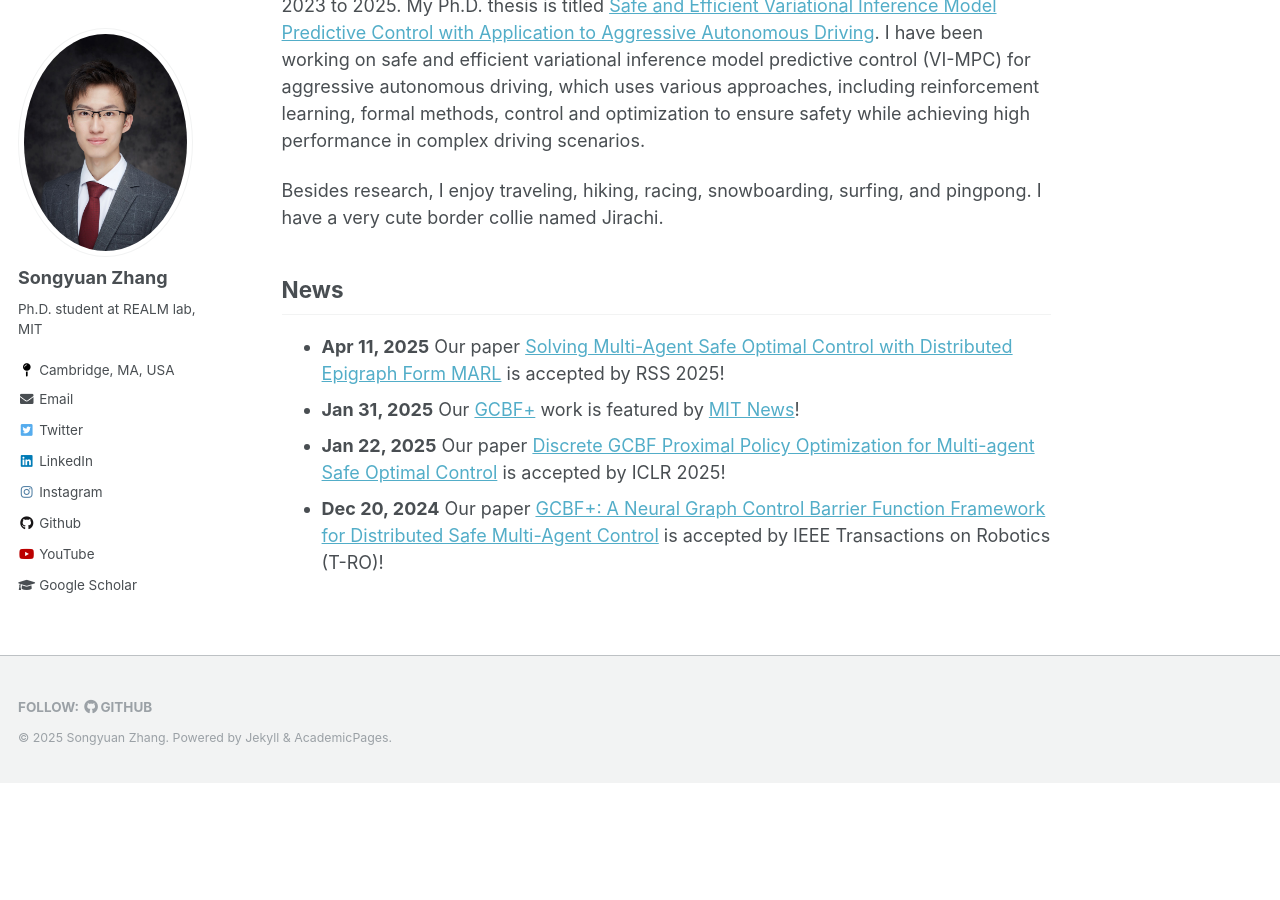
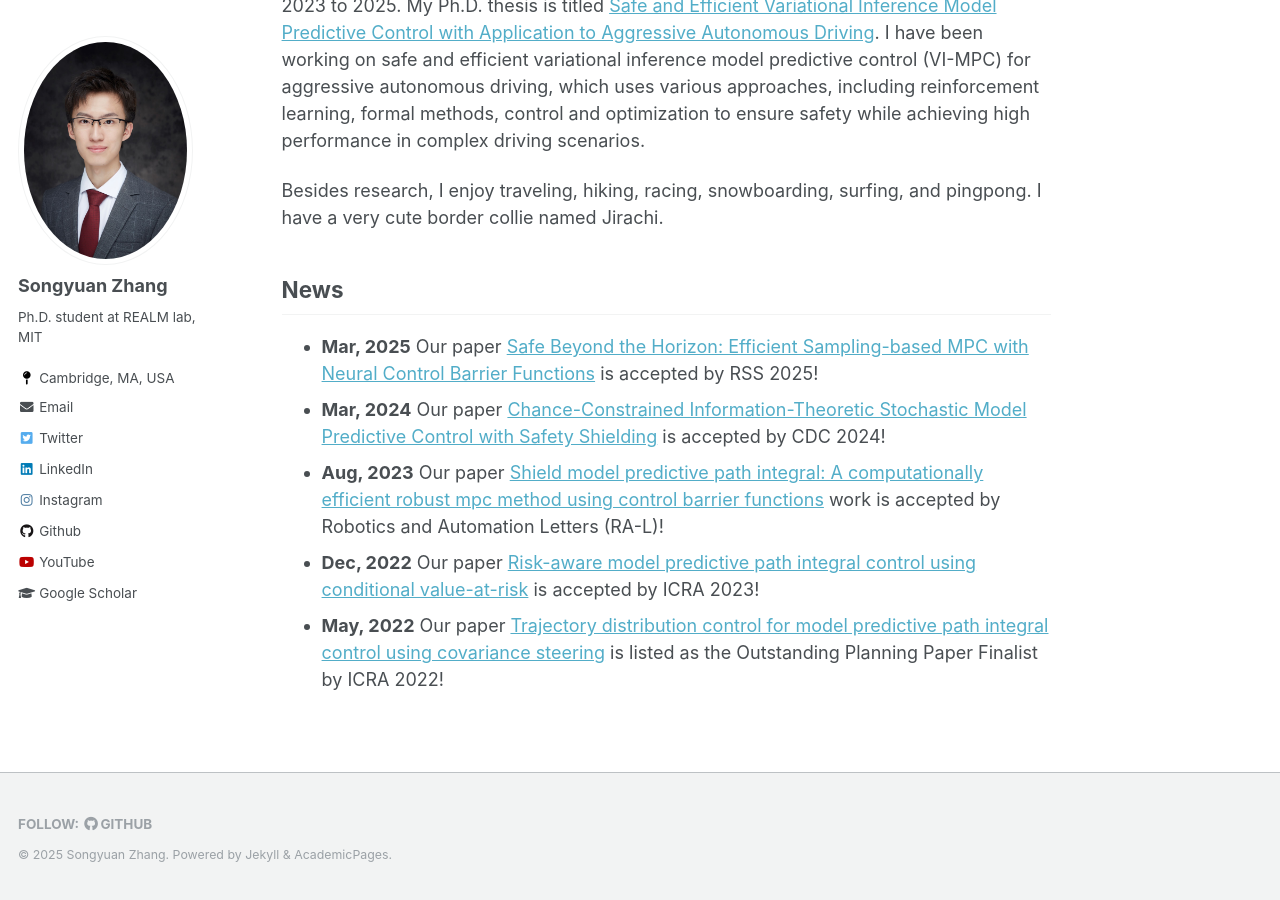
Before and after one commit to yinji921/Ji-Yin, a Jekyll site: the page built from _pages/about.md, in a window 1280 px wide and 900 px high, scrolled down 628 px. Built offline with Jekyll 4.4.1, drawn with Linux system fonts in a browser that asks for light colours; before the commit the page ends 1411 px from its top, so only the background shows below that; some of the changed text lies outside the part shown.

Commit message:
updated homepage

```diff
--- a/_pages/about.md
+++ b/_pages/about.md
@@ -24,15 +24,8 @@ Besides research, I enjoy traveling, hiking, racing, snowboarding, surfing, and
 
 ## News
 
-- **Apr 11, 2025** Our paper [Solving Multi-Agent Safe Optimal Control with Distributed Epigraph Form MARL](https://mit-realm.github.io/def-marl/) is accepted by RSS 2025!
-- **Jan 31, 2025** Our [GCBF+](https://mit-realm.github.io/gcbfplus/) work is featured by [MIT News](https://news.mit.edu/2025/mit-engineers-help-multirobot-systems-stay-safety-zone-0131)!
-- **Jan 22, 2025** Our paper [Discrete GCBF Proximal Policy Optimization for Multi-agent Safe Optimal Control](https://mit-realm.github.io/dgppo/) is accepted by ICLR 2025!
-- **Dec 20, 2024** Our paper [GCBF+: A Neural Graph Control Barrier Function Framework for Distributed Safe Multi-Agent Control](https://mit-realm.github.io/gcbfplus/) is accepted by IEEE Transactions on Robotics (T-RO)!
-<!-- - **Mar 28, 2024** Our paper [Learning to Stabilize High-dimensional Unknown Systems Using Lyapunov-guided Exploration](https://mit-realm.github.io/lyge-website/) is accepted by L4DC 2024! -->
-<!-- - **Mar 21, 2024** Our survey paper [Learning Safe Control for Multi-Robot Systems: Methods, Verification, and Open Challenges](https://www.sciencedirect.com/science/article/abs/pii/S1367578824000178) is accepted by Annual Reviews in Control! -->
-<!-- - **Aug 30, 2023**: Our paper [Neural Graph Control Barrier Functions Guided Distributed Collision-avoidance Multi-agent Control](https://mit-realm.github.io/gcbf-website/) is accepted by CoRL 2023! -->
-<!-- - **Aug 16, 2023**: Our paper [Physics-Informed, Safety and Stability Certified Neural Control for Uncertain Networked Microgrids](https://ieeexplore.ieee.org/stamp/stamp.jsp?arnumber=10233047) is accepted by IEEE-SG! -->
-<!-- - **Mar 15, 2023**: Our paper [Compositional Neural Certificates for Networked Dynamical Systems](https://mit-realm.github.io/neuriss-website/) is accepted by L4DC 2023! -->
-<!-- - **Sep 28, 2021**: Our paper [Confidence-Aware Imitation Learning from Demonstrations with Varying Optimality](https://sites.google.com/view/cail/)" is accepted by NeurIPS 2021!  -->
-<!-- - **Aug 27, 2021**: First day in our lab at MIT physically! -->
-<!-- - **Feb 23, 2021**: I received an offer from MIT! -->
+- **Mar, 2025** Our paper [Safe Beyond the Horizon: Efficient Sampling-based MPC with Neural Control Barrier Functions](https://arxiv.org/pdf/2502.15006v1) is accepted by RSS 2025!
+- **Mar, 2024** Our paper [Chance-Constrained Information-Theoretic Stochastic Model Predictive Control with Safety Shielding](https://arxiv.org/pdf/2408.00494) is accepted by CDC 2024!
+- **Aug, 2023** Our paper [Shield model predictive path integral: A computationally efficient robust mpc method using control barrier functions](https://ieeexplore.ieee.org/document/10250917) work is accepted by Robotics and Automation Letters (RA-L)!
+- **Dec, 2022** Our paper [Risk-aware model predictive path integral control using conditional value-at-risk](https://ieeexplore.ieee.org/abstract/document/10161100) is accepted by ICRA 2023!
+- **May, 2022** Our paper [Trajectory distribution control for model predictive path integral control using covariance steering](https://ieeexplore.ieee.org/abstract/document/9811615) is listed as the Outstanding Planning Paper Finalist by ICRA 2022!
```
Also changed, not shown: other parts of _pages/about.md (+1 -1 lines).
